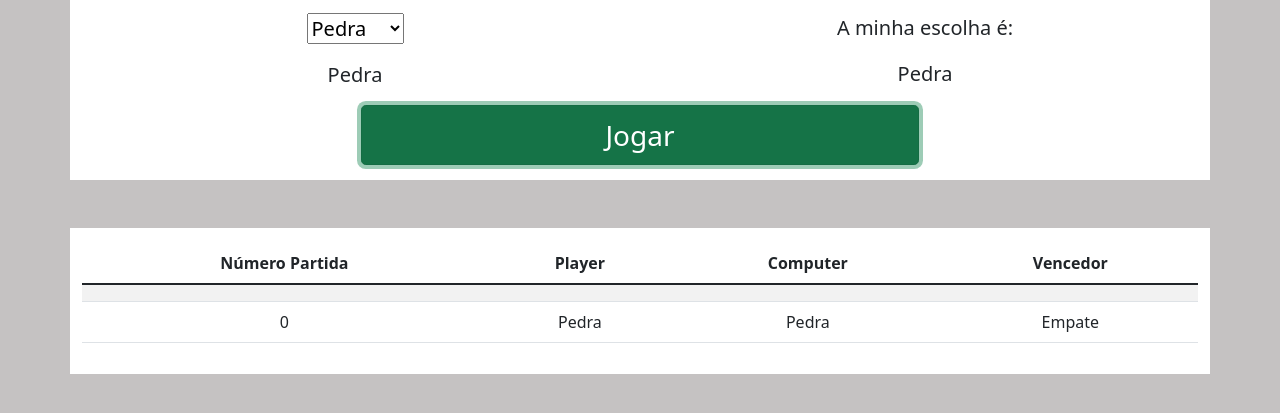
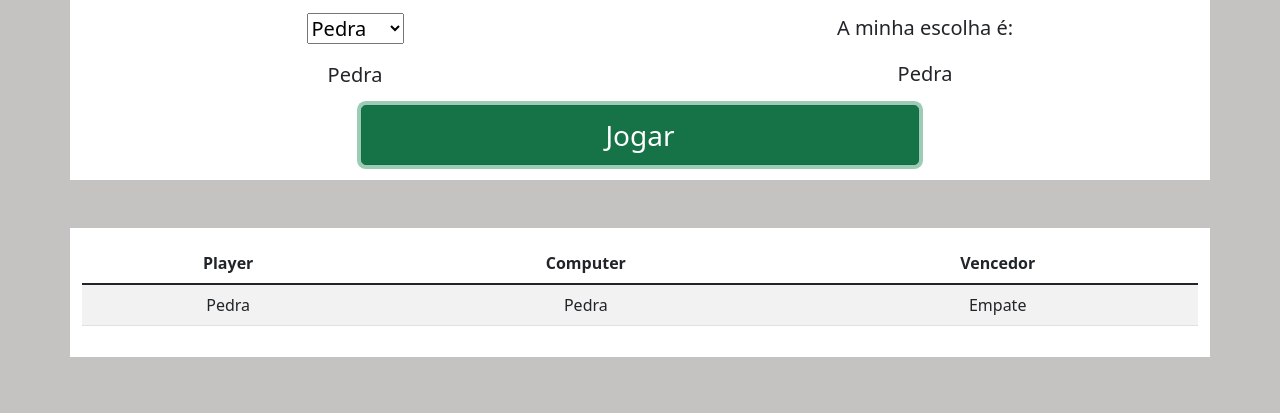
Before and after one commit to andradegui/Jokenpo, a plain HTML site: page index.html in a window 1280 px wide. Both pictures are taken after a click on the button "Jogar". Shown: the part 247-660 px from the top of the page. Drawn offline with nearby package versions, Linux system fonts and the light colour scheme.

Commit message:
Jokenpo Finalizado

```diff
--- a/index.html
+++ b/index.html
@@ -56,8 +56,6 @@
         <table class="table text-center table-striped table-hover" id="tabela">
             <thead> <!--CABEÇALHO TABELA-->
                 <tr> <!--TABLE ROW-->
-
-                    <th>Número Partida</th>
                     <th>Player</th>
                     <th>Computer</th>
                     <th>Vencedor</th>
--- a/jokenpo.js
+++ b/jokenpo.js
@@ -19,15 +19,25 @@ let player = {
 
 let computer = {
     vitorias: 0,
-    escolha: ['Pedra', 'Papel', 'Tesoura'],
+    escolha: [0, 1, 2],
     escolhaComputer: "",
     buscaEscolhaJokenpo: function () {
 
-        this.escolhaComputer = this.escolha[Math.floor(Math.random() * 2)];
+        this.escolhaComputer = this.escolha[Math.floor(Math.random() * this.escolha.length)];
 
+        switch (this.escolhaComputer) {
+            case 0:
+                this.escolhaComputer = "Pedra";
+                break;
+            case 1:
+                this.escolhaComputer = "Papel";
+                break;
+            case 2:
+                this.escolhaComputer = "Tesoura";
+                break;
+        };
 
         this.imprimir();
-
 
     },
     imprimir: function () {
@@ -106,29 +116,26 @@ let jokenpo = {
         juiz.regrasJogo();
 
         let saveChose = {
+            escolhaPlayer: player.escolhaPlayer,
             escolhaComputer: computer.escolhaComputer,
-            escolhaPlayer: player.escolhaPlayer,
             ganhadorPartida: juiz.ganhadorPartida,
             NumeroPartida: this.historicoPartidas.length
         }
-        jokenpo.historicoPartidas.push(saveChose);
+        this.historicoPartidas.push(saveChose)
 
         let table = document.getElementById('tabela').getElementsByTagName('tbody')[0];
-
+        table.innerHTML = '';
 
         for (let i = 0; i < this.historicoPartidas.length; i++) {
 
             table.innerHTML += this.criaLinha(this.historicoPartidas[i]);
 
-
         }
-
-
     },
 
     criaLinha: function (objeto) {
         return `<tr>
-                    <td>${objeto.NumeroPartida}</td>
+
                     <td>${objeto.escolhaPlayer}</td>
                     <td>${objeto.escolhaComputer}</td>
                     <td>${objeto.ganhadorPartida}</td>
```
